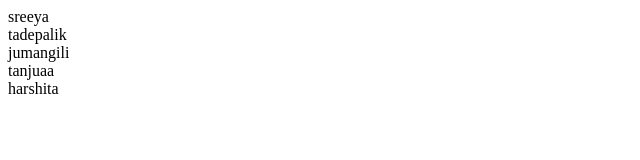
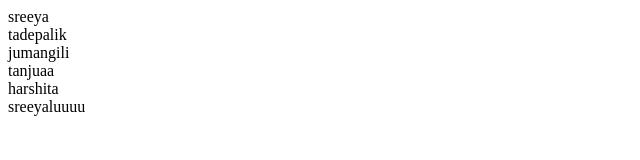
Before and after one commit to TadepalliSreeya/Encoders, a plain HTML site: page index.html in a window 1280 px wide. Shown: the full height of the page, 0-640 px from the left. Drawn offline with Linux system fonts and the light colour scheme.

Commit message:
dev added

```diff
--- a/index.html
+++ b/index.html
@@ -11,5 +11,6 @@
     <div>jumangili</div>
     <div>tanjuaa</div>
     <div>harshita</div>
+    <div>sreeyaluuuu</div>
 </body>
 </html>
```
